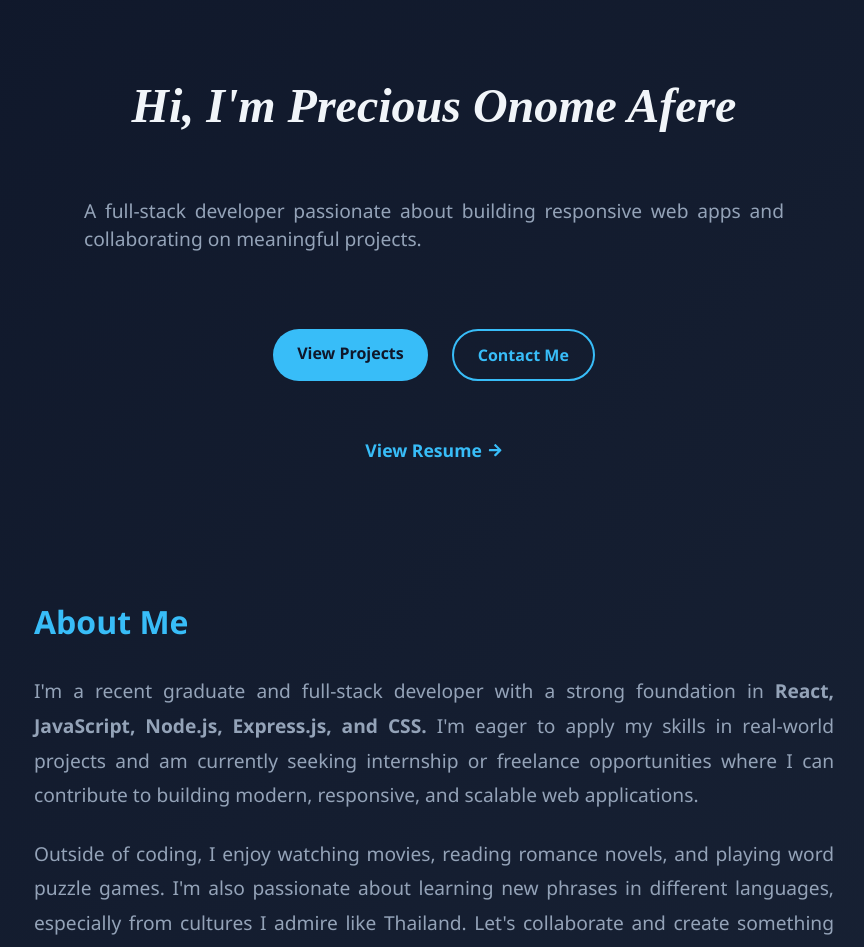
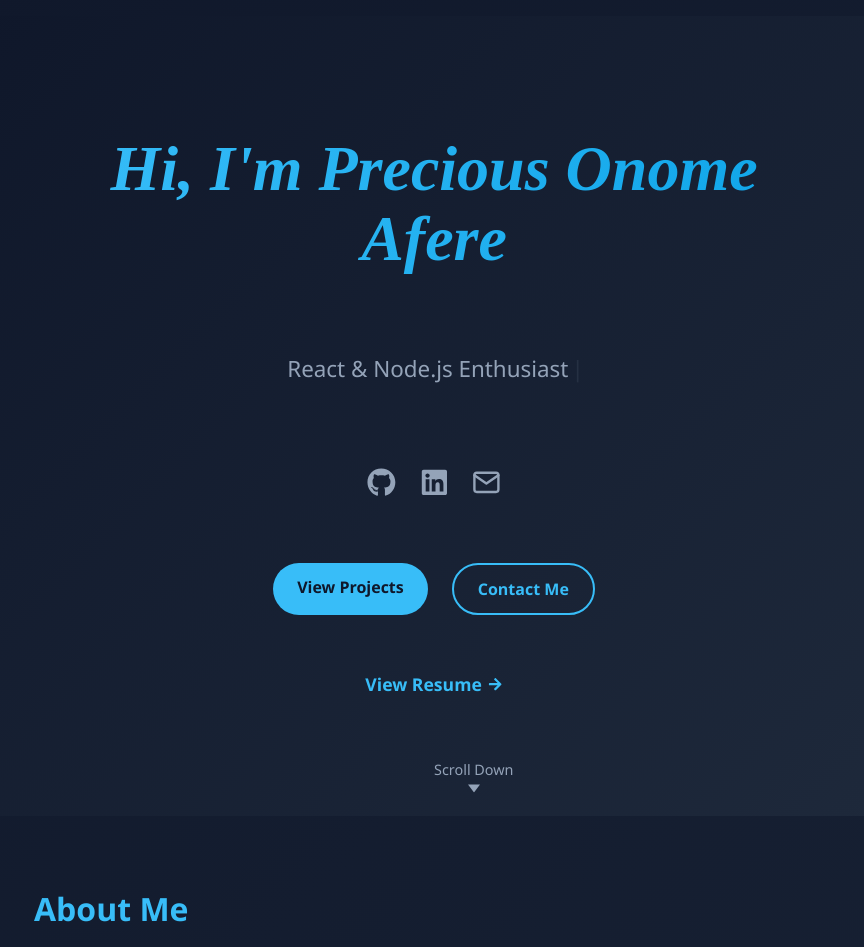
Before and after one commit to AferePreciousOnome/MyPortfolio, a React (Vite) app: page / in a window 1280 px wide. Shown: the top 947 px of the page, without its empty margins (331-1195 px from the left). Built offline with nearby package versions, Linux system fonts and the light colour scheme.

Commit message:
Update my Portfolio.

```diff
--- a/package.json
+++ b/package.json
@@ -13,7 +13,8 @@
     "@react-spring/web": "^10.0.1",
     "react": "^19.1.0",
     "react-dom": "^19.1.0",
-    "react-icons": "^5.5.0"
+    "react-icons": "^5.5.0",
+    "react-simple-typewriter": "^5.0.1"
   },
   "devDependencies": {
     "@eslint/js": "^9.29.0",
--- a/src/components/About/About.jsx
+++ b/src/components/About/About.jsx
@@ -7,15 +7,22 @@ const About = () => {
       <p className={styles.text}>
         I'm a recent graduate and full-stack developer with a strong foundation
         in <strong>React, JavaScript, Node.js, Express.js, and CSS.</strong> I'm
-        eager to apply my skills in real-world projects and am currently seeking
-        internship or freelance opportunities where I can contribute to building
-        modern, responsive, and scalable web applications.
+        actively seeking internship or freelance opportunities where I can
+        contribute to the development of modern, responsive, and scalable web
+        applications.
       </p>
       <p className={styles.text}>
-        Outside of coding, I enjoy watching movies, reading romance novels, and
-        playing word puzzle games. I'm also passionate about learning new
-        phrases in different languages, especially from cultures I admire like
-        Thailand. Let's collaborate and create something amazing together!
+        I’ve recently begun deepening my understanding of object-oriented
+        programming (OOP) and exploring TypeScript. While I haven't had hands-on
+        experience with TypeScript in production yet, I’m eager and fully
+        prepared to learn and apply it in a professional setting.
+      </p>
+      <p className={styles.text}>
+        Outside of development, I enjoy movies, romance novels, and word puzzle
+        games. I'm also passionate about languages and culture—especially
+        learning phrases from regions I admire, like Thailand. I'm enthusiastic
+        about collaborating with innovative teams and contributing to impactful
+        projects.
       </p>
     </section>
   );
--- a/src/components/Hero/Hero.jsx
+++ b/src/components/Hero/Hero.jsx
@@ -1,6 +1,7 @@
 import { useSpring, animated } from "@react-spring/web";
+import { FaArrowRight } from "react-icons/fa";
+import { Typewriter } from "react-simple-typewriter";
 import styles from "./Hero.module.css";
-import { FaArrowRight } from "react-icons/fa";
 import Socials from "../Socials/Socials";
 
 const Hero = () => {
@@ -15,9 +16,23 @@ const Hero = () => {
     <section className={styles.hero} id="hero">
       <animated.div className={styles["hero-inner"]} style={fadeIn}>
         <h1 className={styles["hero-title"]}>Hi, I'm Precious Onome Afere</h1>
+
         <p className={styles["hero-subtitle"]}>
-          A full-stack developer passionate about building responsive web apps
-          and collaborating on meaningful projects.
+          <Typewriter
+            words={[
+              "Full-Stack Developer",
+              "React & Node.js Enthusiast",
+              "Open to Internships & Freelance",
+              "Lifelong Learner",
+              "Tech Problem Solver",
+            ]}
+            loop={0}
+            cursor
+            cursorStyle="|"
+            typeSpeed={70}
+            deleteSpeed={50}
+            delaySpeed={1200}
+          />
         </p>
 
         <div className={styles["socials-mobile"]}>
@@ -50,6 +65,11 @@ const Hero = () => {
           </a>
         </div>
       </animated.div>
+
+      <div className={styles["scroll-indicator"]}>
+        <span>Scroll Down</span>
+        <div className={styles["arrow-down"]}></div>
+      </div>
     </section>
   );
 };
--- a/src/components/Hero/Hero.module.css
+++ b/src/components/Hero/Hero.module.css
@@ -1,6 +1,6 @@
 .hero {
   width: 100%;
-  min-height: 50vh;
+  min-height: 100vh;
   display: flex;
   align-items: center;
   text-align: center;
@@ -8,6 +8,19 @@
   box-sizing: border-box;
   position: relative;
   margin: 0;
+  background: linear-gradient(135deg, #0f172a, #1e293b);
+  color: #f1f5f9;
+}
+
+@keyframes fadeInUp {
+  0% {
+    opacity: 0;
+    transform: translateY(30px);
+  }
+  100% {
+    opacity: 1;
+    transform: translateY(0);
+  }
 }
 
 .hero-inner {
@@ -19,19 +32,23 @@
   gap: 1.5rem;
   padding: 0 2rem;
   margin: 0 auto;
-  margin-bottom: 0;
+  animation: fadeInUp 1s ease forwards;
 }
 
 .hero-title {
   font-size: 3rem;
   font-weight: 700;
-  color: #f1f5f9;
+  color: #38bdf8;
+  background: linear-gradient(to right, #38bdf8, #0ea5e9);
+  background-clip: text;
+  -webkit-background-clip: text;
+  -webkit-text-fill-color: transparent;
 }
 
 .hero-subtitle {
   font-size: 1.2rem;
   color: #94a3b8;
-  text-align: justify;
+  text-align: center;
   max-width: 700px;
 }
 
@@ -52,6 +69,12 @@
   text-align: center;
   transition: all 0.3s ease;
   white-space: nowrap;
+  transform: translateY(0);
+}
+
+.btn:hover {
+  transform: translateY(-2px);
+  box-shadow: 0 4px 12px rgba(56, 189, 248, 0.25);
 }
 
 .primary-btn {
@@ -72,9 +95,11 @@
   background-color: #38bdf8;
   color: #0f172a;
 }
+
 .cv-btn {
   margin-top: 2rem;
 }
+
 .resume-link {
   font-weight: 600;
   font-size: 1.1rem;
@@ -102,8 +127,42 @@
   transform: translateX(4px);
 }
 
+.scroll-indicator {
+  position: absolute;
+  bottom: 1.5rem;
+  left: 50%;
+  transform: translateX(-50%);
+  text-align: center;
+  color: #94a3b8;
+  font-size: 0.9rem;
+  animation: bounce 2s infinite;
+}
+
+.arrow-down {
+  margin: 0 auto;
+  width: 0;
+  height: 0;
+  border-left: 6px solid transparent;
+  border-right: 6px solid transparent;
+  border-top: 8px solid #94a3b8;
+  margin-top: 4px;
+}
+
+@keyframes bounce {
+  0%,
+  100% {
+    transform: translateY(0);
+  }
+  50% {
+    transform: translateY(8px);
+  }
+}
+
 .socials-mobile {
-  display: none;
+  display: flex;
+  justify-content: center;
+  gap: 1.5rem;
+  margin-top: 2rem;
 }
 
 @media (max-width: 768px) {
@@ -118,16 +177,8 @@
 
   .hero-title {
     font-size: 1.5rem;
-    font-weight: 700;
-    color: #f1f5f9;
   }
 
-  .socials-mobile {
-    display: flex;
-    justify-content: center;
-    gap: 1.5rem;
-    margin-top: 2rem;
-  }
   .hero-buttons {
     display: none;
   }
@@ -138,3 +189,13 @@
     max-width: 100%;
   }
 }
+
+@media (min-width: 1024px) {
+  .hero-title {
+    font-size: 4rem;
+  }
+
+  .hero-subtitle {
+    font-size: 1.4rem;
+  }
+}
```
Also changed, not shown: 2 other files (tests, documents, lock files or other folders).
